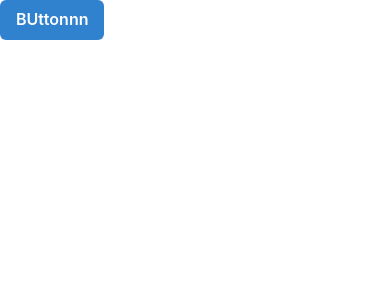
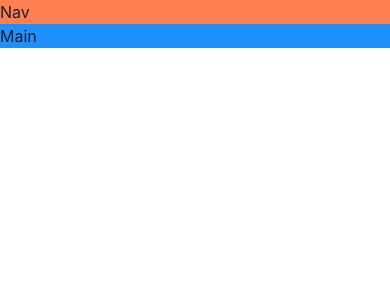
Before and after one commit to DebjeetDam/game-hub, a React (Vite) app: page / in a window 390 px wide. Shown: the top 300 px of the page. Built offline with nearby package versions, Linux system fonts and the light colour scheme.

Commit message:
responsive layout

```diff
--- a/src/App.tsx
+++ b/src/App.tsx
@@ -1,6 +1,26 @@
-import { Button } from "@chakra-ui/react";
+import { Grid, GridItem, Show } from "@chakra-ui/react";
 function App() {
-  return <Button colorScheme="blue">BUttonnn</Button>;
+  return (
+    <Grid
+      templateAreas={{
+        base: `"nav" "main"`,
+        lg: `"nav nav" "aside main"`,
+      }}
+    >
+      <GridItem area="nav" bg="coral">
+        Nav
+      </GridItem>
+      <Show above="lg">
+        <GridItem area="aside" bg="gold">
+          Aside
+        </GridItem>
+      </Show>
+
+      <GridItem area="main" bg="dodgerblue">
+        Main
+      </GridItem>
+    </Grid>
+  );
 }
 
 export default App;
```
